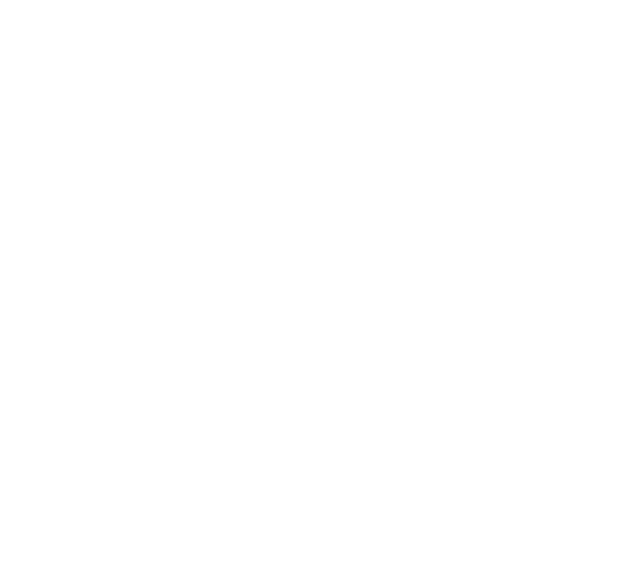
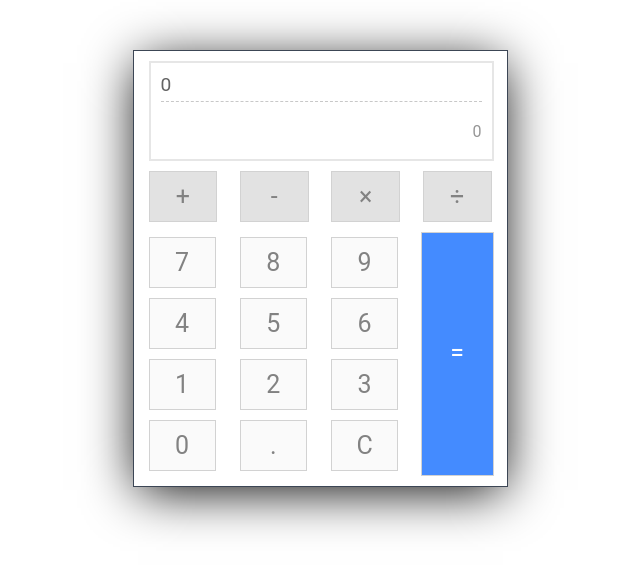
Before and after one commit to hvroberta89/str2-sajat-munka, a plain HTML site: page js-2-feladatok-calculator/index.html in a window 1280 px wide. Shown: the whole page, without its empty margins (320-960 px from the left). Drawn offline with Linux system fonts and the light colour scheme.

Commit message:
completed task

```diff
--- a/js-2-feladatok-calculator/assets/css/main.css
+++ b/js-2-feladatok-calculator/assets/css/main.css
@@ -0,0 +1,113 @@
+* {
+  box-sizing: border-box;
+  font-family: 'Roboto', sans-serif;
+}
+
+.container {
+  margin: 50px auto;
+  width: 500px;
+}
+.calc_body {
+  border: solid 1px rgb(60, 70, 85);
+  box-shadow: 0 8px 50px -5px black;
+  margin: auto;
+  min-height: 400px;
+  width: 375px;
+}
+.calc_screen {
+  border-color: rgb(230,230,230);
+  border-style: solid;
+  border-width: 2px;
+
+  height: 100px;
+  width: 345px;
+
+  margin: 10px 15px;
+  padding: 10px;
+
+}
+.calc_result{
+  border-bottom: dashed rgb(200,200,200) 1px;
+  color: rgb(100,100,100);
+  font-size: 1.2rem;
+  padding-bottom: 5px;
+  text-align: left;
+}
+.calc_operation{
+  color: rgb(150,150,150);
+  font-size: 1rem;
+  padding-bottom: 10px;
+  margin-top: 20px;
+  text-align: right;;
+}
+.calc_operation_btns{
+  display: flex;
+  justify-content: space-between;
+  margin:0 15px;
+}
+.btn-operation{
+  background-color: rgba(220,220,220);
+  border: solid 1px rgb(200,200,200);
+  color: rgb(100,100,100);
+  font-size: 25px;
+  opacity: .8;
+  padding: 10px 5px;
+  transition: all 0.1s ease-in-out;
+  text-align: center;
+  vertical-align: middle;
+  width: 20%;
+}
+.btn-operation:hover{
+  opacity: 1;
+}
+.calc_btns{
+  display: flex;
+  flex-direction: row;
+  justify-content: space-between;
+  margin:10px 5px;
+}
+.calc_num_btns{
+  display: flex;
+  flex-direction: column;
+  justify-content: space-between;
+  width: 75%;
+}
+.calc_num_row{
+  flex-direction: row;
+  justify-content: space-between;
+  width: 100%;
+}
+.btn {
+  background-color: rgb(250,250,250);
+  border: solid 1px rgb(200,200,200);
+  color: rgb(100,100,100);
+  font-size: 25px;
+  opacity: .8;
+  display: inline-block;
+  padding: 10px 5px;
+  margin: 5px 10px;
+  text-align: center;
+  vertical-align: middle;
+  transition: all 0.1s ease-in-out;
+  width: 24.7%;
+}
+.btn:hover{
+    opacity: 1;
+}
+
+.calc_equal{
+  background-color: rgba(22, 111, 255);
+  border: solid 1px rgb(200,200,200);
+  color: rgb(255,255,255);
+  font-size: 25px;
+  opacity: .8;
+  padding: 105px 5px;
+  margin-right: 8px;
+  text-align: center;
+  vertical-align:middle;
+  transition: all 0.1s ease-in-out;
+  width: 20%;
+}
+.calc_equal:hover{
+  opacity: 1;
+}
--- a/js-2-feladatok-calculator/assets/js/main.js
+++ b/js-2-feladatok-calculator/assets/js/main.js
@@ -0,0 +1,109 @@
+const result=document.querySelector("#result"),
+    operation=document.querySelector("#calc_operation"),
+    operationBtn = document.querySelector(".calc_operation_btns"),
+    numberBtn = document.querySelector(".calc_num_btns"),
+    clearBtn = document.querySelector("#btn-clear"),
+    equalBtn = document.querySelector("#btn-equal");
+
+let decimal=false;
+let currentNum=0;
+let prevOperation= "+";
+let newNum=0;
+
+numberBtn.addEventListener("click", e => {
+    if (e.target.matches(".btn-num")) {
+    let currentResult =operation.innerHTML;
+    if (e.target.innerHTML==="." && decimal===false){
+        operation.innerHTML=`${currentResult}${e.target.innerHTML}`;
+        decimal=true;
+    }
+    if (e.target.innerHTML!="."){
+        if (currentResult==="0"){
+            operation.innerHTML=e.target.innerHTML;
+        }else{
+            operation.innerHTML=`${currentResult}${e.target.innerHTML}`;
+        }
+        if (currentResult.slice(-1)==="."){
+            newNum=parseFloat(`${newNum}.${e.target.innerHTML}`);
+        }else{
+            newNum=parseFloat(`${newNum}${e.target.innerHTML}`);
+        }
+        console.log(newNum);
+    }
+}
+})
+
+operationBtn.addEventListener("click", e => {
+    if (e.target.matches(".btn-operation")) {
+        let currentResult =operation.innerHTML;
+        let lastchar = currentResult.slice(-1);
+        if (lastchar==="+"||lastchar==="-"|| lastchar==="÷"||lastchar==="×"||lastchar===".") {
+            operation.innerHTML=`${currentResult.slice(0,-1)}${e.target.innerHTML}`;
+        }else{
+            operation.innerHTML=`${currentResult}${e.target.innerHTML}`;
+        }
+
+        switch (prevOperation){
+            case "+":
+                currentNum=parseFloat(currentNum) + parseFloat(newNum);
+                result.innerText=currentNum;
+                prevOperation=e.target.innerHTML;
+                newNum=0;
+                break;
+            case "-":
+                currentNum=parseFloat(currentNum) - parseFloat(newNum);
+                result.innerText=currentNum;
+                prevOperation=e.target.innerHTML;
+                newNum=0;
+                break;
+            case "×":
+                currentNum=currentNum * newNum;
+                result.innerText=currentNum;
+                prevOperation=e.target.innerHTML;
+                newNum=0;
+                break;
+            case "÷":
+                currentNum=currentNum / newNum;
+                result.innerText=currentNum;
+                prevOperation=e.target.innerHTML;
+                newNum=0;
+                break;
+            default:
+                console.log("Error");
+        }
+    }
+})
+
+clearBtn.addEventListener("click", e => {
+    operation.innerText = "0";
+    result.innerText = "0";
+    decimal=false;
+    currentNum=0;
+    prevOperation= "+";
+    newNum=0;
+})
+
+equalBtn.addEventListener("click", e => {
+    switch (prevOperation){
+        case "+":
+            currentNum=parseFloat(currentNum) + parseFloat(newNum);
+            result.innerText=currentNum;
+            break;
+        case "-":
+            currentNum=parseFloat(currentNum) - parseFloat(newNum);
+            result.innerText=currentNum;
+            break;
+        case "×":
+            currentNum=currentNum * newNum;
+            result.innerText=currentNum;
+            break;
+        case "÷":
+            currentNum=currentNum / newNum;
+            result.innerText=currentNum;
+            break;
+        default:
+            console.log("Error");
+    }
+    prevOperation= "+";
+    newNum=0;
+})
--- a/js-2-feladatok-calculator/index.html
+++ b/js-2-feladatok-calculator/index.html
@@ -4,9 +4,52 @@
     <meta charset="UTF-8">
     <meta http-equiv="X-UA-Compatible" content="IE=edge">
     <meta name="viewport" content="width=device-width, initial-scale=1.0">
+    <link rel="stylesheet" href="./assets/css/main.css">
     <title>Document</title>
 </head>
 <body>
+    <main class="container">
+        <div class="calc_body">
+            <div class="calc_screen">
+                <div class="calc_result" id="result">0</div>
+                <div class="calc_operation" id="calc_operation">0</div>
+            </div>
+            <div class="calc_operation_btns">
+                <div class="btn-operation" id="btn_sum">+</div>
+                <div class="btn-operation" id="btn_sub">-</div>
+                <div class="btn-operation" id="btn_multi">×</div>
+                <div class="btn-operation" id="btn_divi">÷</div>
+            </div>
+            <div class="calc_btns">
+                <div class="calc_num_btns">
+                    <div class="calc_num_row">
+                        <div class="btn btn-num" id="btn-7">7</div>
+                        <div class="btn btn-num" id="btn-8">8</div>
+                        <div class="btn btn-num" id="btn-9">9</div>
+                    </div>
+                    <div class="calc_num_row">
+                        <div class="btn btn-num" id="btn-4">4</div>
+                        <div class="btn btn-num" id="btn-5">5</div>
+                        <div class="btn btn-num" id="btn-6">6</div>
+                    </div>
+                    <div class="calc_num_row">
+                        <div class="btn btn-num" id="btn-1">1</div>
+                        <div class="btn btn-num" id="btn-2">2</div>
+                        <div class="btn btn-num" id="btn-3">3</div>
+                    </div>
+                    <div class="calc_num_row">
+                        <div class="btn btn-num" id="btn-0">0</div>
+                        <div class="btn btn-num" id="btn-point">.</div>
+                        <div class="btn " id="btn-clear">C</div>
+                    </div>
+                </div>
+                <div class="calc_equal" id="btn-equal">
+                    =
+                </div>
+            </div>
+        </div>
+    </main>
+    <script src="./assets/js/main.js"></script>
 
 </body>
 </html>
```
